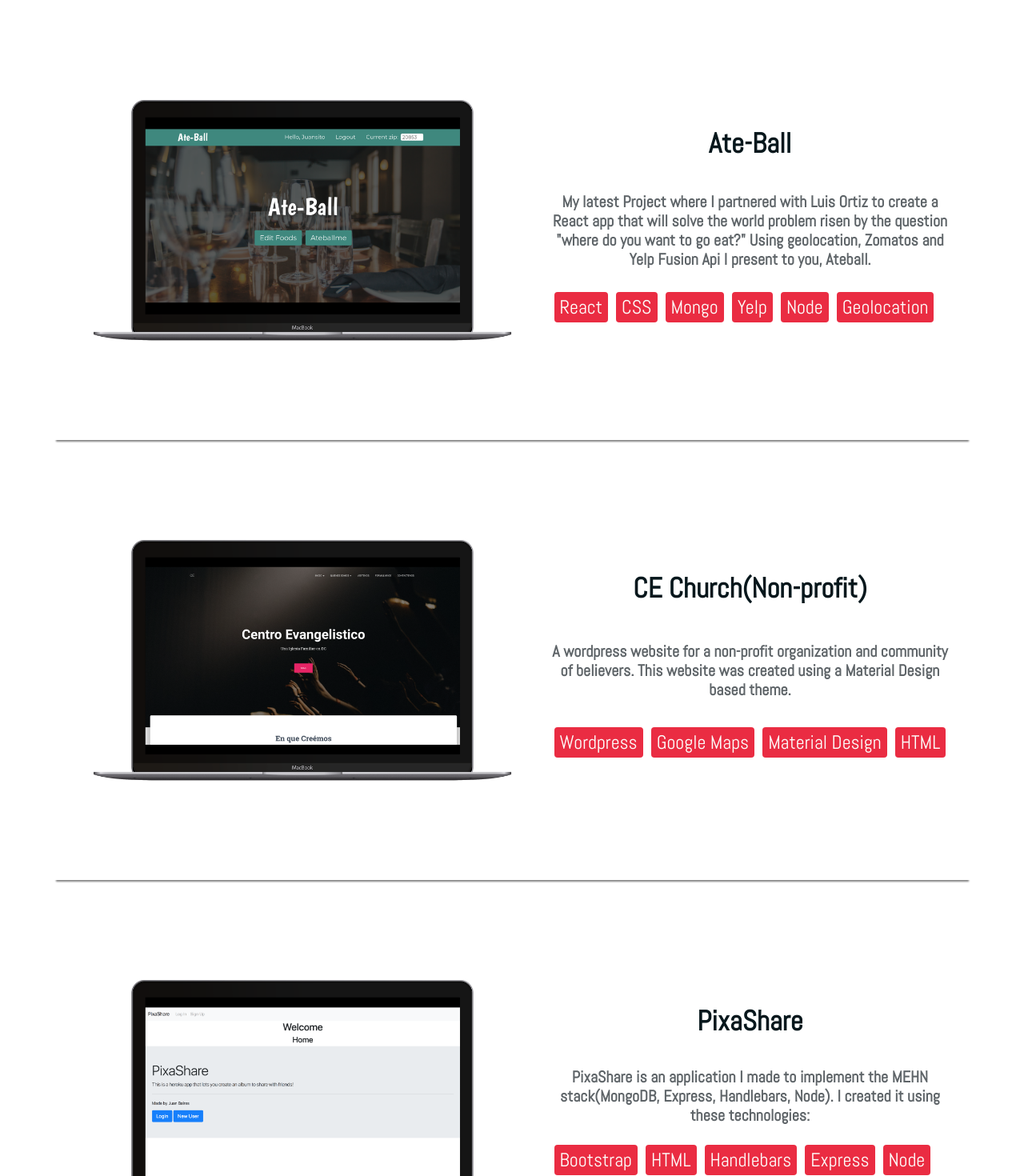
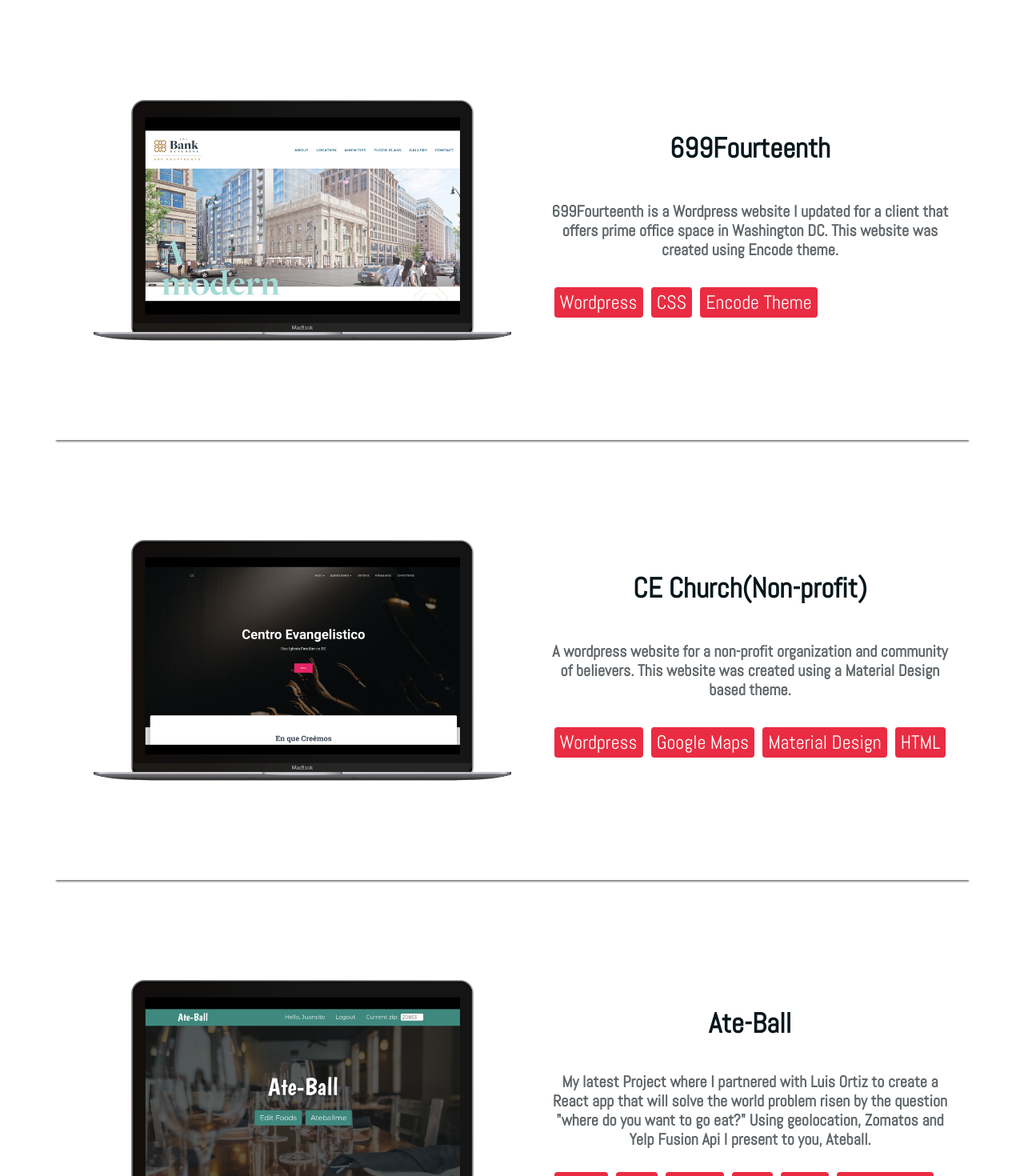
Before and after one commit to juancbaires/react-portfolio, a React (Create React App) app: page / in a window 1280 px wide. Shown: the part 800-2270 px from the top of the page at 80% size. Built offline with nearby package versions, Linux system fonts and the light colour scheme.

Commit message:
added new projects, resume and changed the order in which the projects were

```diff
--- a/src/App.css
+++ b/src/App.css
@@ -417,7 +417,7 @@ span {
 }
 
 .project--four {
-  background-image: url('./images/FrontTriviaMacBook.png');
+  background-image: url('./images/699fourteenthLaptop.png');
   background-position: center;
   background-size: contain;
   background-repeat: no-repeat;
@@ -428,6 +428,18 @@ span {
   background-position: center;
   background-size: contain;
   background-repeat: no-repeat;
+}
+
+.project--six {
+  background-image: url('./images/FrontTriviaMacBook.png');
+  background-position: center;
+  background-size: contain;
+  background-repeat: no-repeat;
+}
+
+.image--link {
+  align-self: center;
+  padding: 0px;
 }
 
 /**
--- a/src/App.js
+++ b/src/App.js
@@ -56,7 +56,7 @@ class App extends Component {
             <div className="button__container">
               <a className="hero__button" rel="noopener noreferrer" target="_blank" href="https://docs.google.com/forms/d/e/1FAIpQLSdm-A7mtfa4iABGip-fkGRs9-S49DVdyRTjI7qFR2VOROUSqg/viewform?usp=sf_link">I need a website  <i className="fas fa-arrow-right"></i></a>
 
-              <a className="hero__button btn--red" rel="noopener noreferrer" target="_blank" href="https://drive.google.com/file/d/1JK7rl2aohb9mChh9sMovSFpA-178CIk_/view?usp=sharing">Resume <i className="far fa-file"></i></a>
+              <a className="hero__button btn--red" rel="noopener noreferrer" target="_blank" href="https://drive.google.com/file/d/1MPHa-aUFh2v5-ZTyUYD2QR7TfsYqUQBi/view?usp=sharing">Resume <i className="far fa-file"></i></a>
             </div>
           </div>
         </section>
@@ -64,7 +64,26 @@ class App extends Component {
 
         <section id="projects" className="project__container">
           <div className="project">
-            <div className="project__image project--one"></div>
+            <a rel="noopener noreferrer" target="_blank" href="https://699fourteenth.com/" className="image--link"><div className="project__image project--four"></div></a>
+            <div className="project__info">
+              <h1 className="project__title"><a rel="noopener noreferrer" target="_blank" href="https://699fourteenth.com/">699Fourteenth</a></h1>
+              <p>699Fourteenth is a Wordpress website I updated for a client that offers prime office space in Washington DC. This website was created using Encode theme.</p>
+              <div className="project__buttons"><span>Wordpress</span><span>CSS</span><span>Encode Theme</span></div>
+            </div>
+          </div>
+
+          <div className="project">
+            <a href="http://centroevangelisticodc.org/" rel="noopener noreferrer" target="_blank" className="image--link"><div className="project__image project--five"></div></a>
+            <div className="project__info">
+              <h1 className="project__title"><a rel="noopener noreferrer" target="_blank" href="http://centroevangelisticodc.org/">CE Church(Non-profit)</a></h1>
+              <p>A wordpress website for a non-profit organization and community of believers. This website was created using a Material Design based theme.</p>
+              <div className="project__buttons"><span>Wordpress</span><span>Google Maps</span><span>Material Design</span>
+                <span>HTML</span></div>
+            </div>
+          </div>
+
+          <div className="project">
+            <a href="https://ateball.surge.sh/" rel="noopener noreferrer" target="_blank" className="image--link"><div className="project__image project--one"></div></a>
             <div className="project__info">
               <h1 className="project__title"><a rel="noopener noreferrer" target="_blank" href="https://ateball.surge.sh/">Ate-Ball</a></h1>
               <p>My latest Project where I partnered with Luis Ortiz to create a React app that will solve the world problem risen by the question "where do you want to go eat?" Using geolocation, Zomatos and Yelp Fusion Api I present to you, Ateball.</p>
@@ -72,25 +91,18 @@ class App extends Component {
                 <span>Node</span><span>Geolocation</span></div>
             </div>
           </div>
+
           <div className="project">
-            <div className="project__image project--five"></div>
-            <div className="project__info">
-              <h1 className="project__title"><a rel="noopener noreferrer" target="_blank" href="http://centroevangelisticodc.org/">CE Church(Non-profit)</a></h1>
-              <p>A wordpress website for a non-profit organization and community of believers. This website was created using a Material Design based theme.</p>
-              <div className="project__buttons"><span>Wordpress</span><span>Google Maps</span><span>Material Design</span>
-                <span>HTML</span></div>
-            </div>
-          </div>
-          <div className="project">
-            <div className="project__image project--two"></div>
+            <a href="https://sleepy-bayou-76332.herokuapp.com/" rel="noopener noreferrer" target="_blank" className="image--link"><div className="project__image project--two"></div></a>
             <div className="project__info">
               <h1 className="project__title"><a rel="noopener noreferrer" target="_blank" href="https://sleepy-bayou-76332.herokuapp.com/">PixaShare</a></h1>
               <p>PixaShare is an application I made to implement the MEHN stack(MongoDB, Express, Handlebars, Node). I created it using these technologies:</p>
               <div className="project__buttons"><span>Bootstrap</span><span>HTML</span><span>Handlebars</span><span>Express</span><span>Node</span><span>Mongo</span></div>
             </div>
           </div>
+
           <div className="project">
-            <div className="project__image project--three"></div>
+            <a href="https://sweetest-memories-portfolio.herokuapp.com/" rel="noopener noreferrer" target="_blank" className="image--link"><div className="project__image project--three"></div></a>
             <div className="project__info">
               <h1 className="project__title"><a rel="noopener noreferrer" target="_blank" href="https://sweetest-memories-portfolio.herokuapp.com/">Sweetest-Memories</a></h1>
               <p>This is a website I update and maintain. I created this website using a bootstrap theme from bootstrapmade for a Photographer using the following technologies:</p>
@@ -98,7 +110,7 @@ class App extends Component {
             </div>
           </div>
           <div className="project">
-            <div className="project__image project--four"></div>
+            <a href="https://juancbaires.github.io/Trivia/" rel="noopener noreferrer" target="_blank" className="image--link"><div className="project__image project--six"></div></a>
             <div className="project__info">
               <h1 className="project__title"><a rel="noopener noreferrer" target="_blank" href="https://juancbaires.github.io/Trivia/">Fron-Trivia</a></h1>
               <p>Fron-trivia is a game I made to help test my HTML, CSS, and JavaScript knowledge using the following technologies:</p>
```
Also changed, not shown: src/images/699fourteenthLaptop.png (added).
